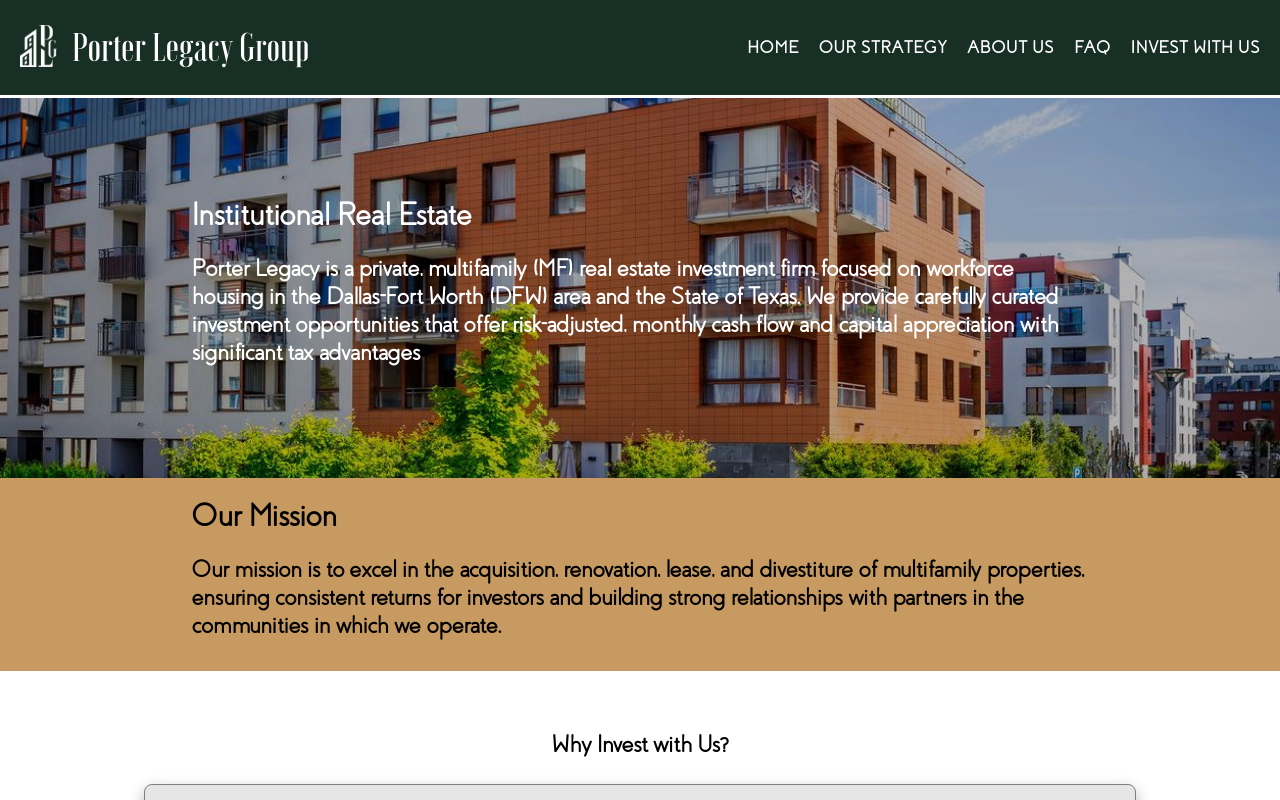
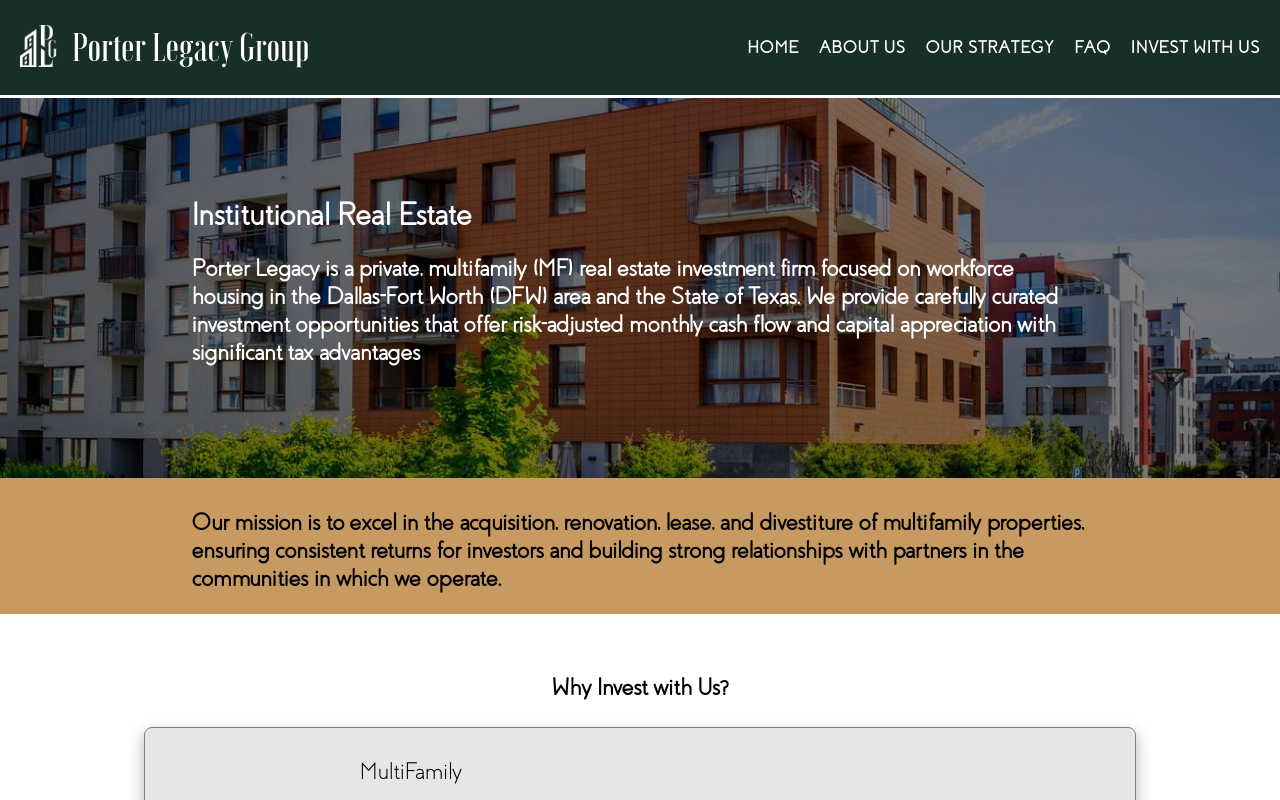
Before and after one commit to garyahill/PorterLegacyGroup, a React app: page / in a window 1280 px wide. Shown: the top 800 px of the page. Built offline with nearby package versions, Linux system fonts and the light colour scheme.

Commit message:
making changes to homepage

```diff
--- a/src/components/layout/header.tsx
+++ b/src/components/layout/header.tsx
@@ -13,8 +13,8 @@ const Header: React.FC = () => {
 
 	const items: ReadonlyArray<LinkItem> = [
 		{ to: "/", text: "Home" },
+		{ to: "/about", text: "About Us" },
 		{ to: "/strategy", text: "Our Strategy" },
-		{ to: "/about", text: "About Us" },
 		{ to: "/faq", text: "FAQ" },
 		{ to: "/invest", text: "Invest with Us" },
 	];
--- a/src/components/layout/mission-banner.less
+++ b/src/components/layout/mission-banner.less
@@ -2,13 +2,12 @@
 @import "../../theme/mixins.less";
 
 .mission-container {
-    min-height: 145px;
     display: flex;
     justify-content: center;
     align-items: center;
     flex-direction: column;
     background-color: @tan-bg;
-    padding: 15px 0;
+    padding: 5px 0;
 
     .banner-title {
         .banner-title();
--- a/src/data/banners.ts
+++ b/src/data/banners.ts
@@ -5,7 +5,7 @@ export function getMainImageBannerText(): BannerItem {
 
 	builder.push("Porter Legacy is a private, multifamily (MF) real estate investment firm focused on workforce ");
 	builder.push("housing in the Dallas-Fort Worth (DFW) area and the State of Texas. We provide carefully curated ");
-	builder.push("investment opportunities that offer risk-adjusted, monthly cash flow and capital appreciation with ");
+	builder.push("investment opportunities that offer risk-adjusted monthly cash flow and capital appreciation with ");
 	builder.push("significant tax advantages");
 
 	const MainImageBanner = {
@@ -23,7 +23,7 @@ export function getMissionBannerText(): BannerItem {
 	builder.push("properties, ensuring consistent returns for investors and building strong relationships with ");
 	builder.push("partners in the communities in which we operate.");
 	const MissionBanner = {
-		Title: "Our Mission",
+		Title:undefined,
 		Tagline: builder.join(""),
 	};
 
--- a/src/pages/invest/invest.less
+++ b/src/pages/invest/invest.less
@@ -7,6 +7,7 @@
 
     h1 {
         .content-page-title-h1();
+        margin-bottom: 20px;
     }
 
     .info-section {
```
Also changed, not shown: src/images/building-home.jpg.
